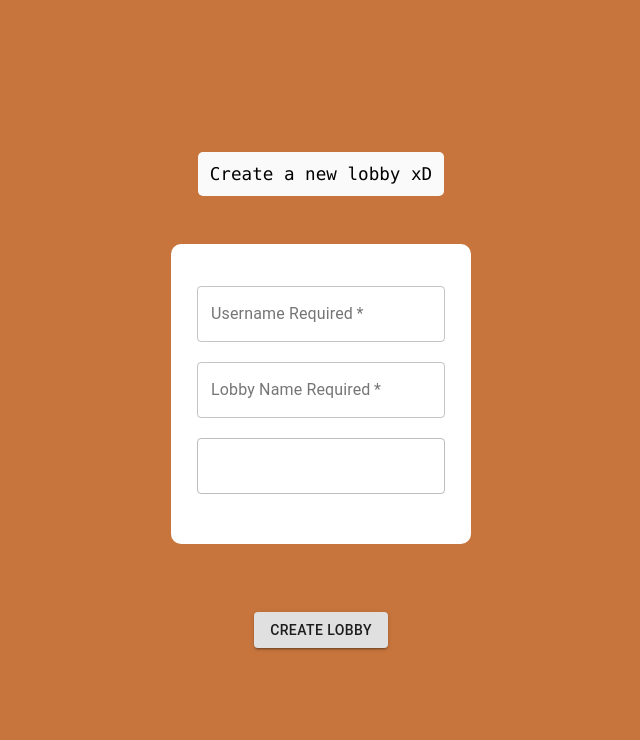
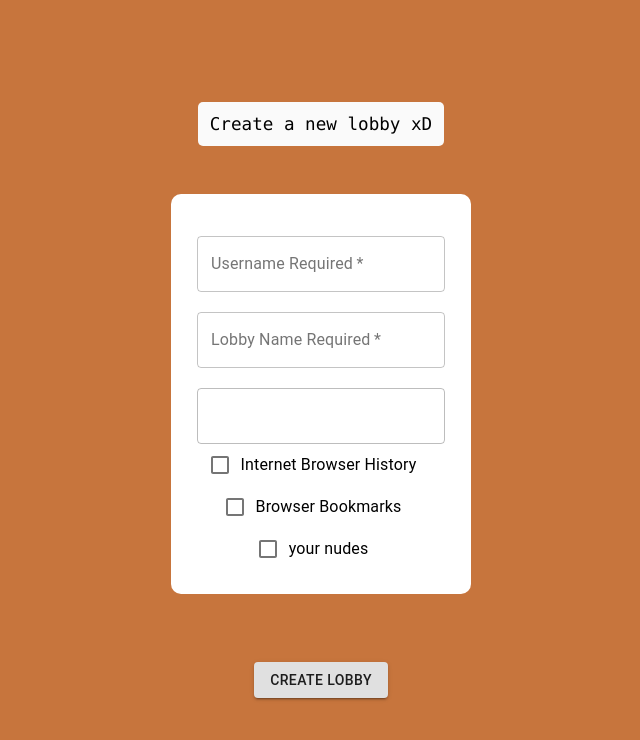
Before and after one commit to LucasLaibly/Intrusion-UI, a Next.js app: page /lobby/create in a window 1280 px wide. Shown: the top 740 px of the page, without its empty margins (319-959 px from the left). Built offline with nearby package versions, Linux system fonts and the light colour scheme.

Commit message:
checkbox

```diff
--- a/pages/lobby/create.js
+++ b/pages/lobby/create.js
@@ -51,6 +51,26 @@ const CreateLobby = () => {
                   variant="outlined"
                 />
               </div>
+              <Mui.FormControlLabel
+                value="end"
+                control={<Mui.Checkbox color="primary" />}
+                label="Internet Browser History"
+                labelPlacement="end"
+              />
+
+              <Mui.FormControlLabel
+                value="end"
+                control={<Mui.Checkbox color="primary" />}
+                label="Browser Bookmarks"
+                labelPlacement="end"
+              />
+
+              <Mui.FormControlLabel
+                value="end"
+                control={<Mui.Checkbox color="primary" />}
+                label=" your nudes"
+                labelPlacement="end"
+              />
             </a>
 
           </div>
@@ -103,7 +123,7 @@ const CreateLobby = () => {
           transition: color 0.15s ease, border-color 0.15s ease;
           background: #FFFFFF;
           width: 300px;
-          height: 300px;
+          height: 400px;
         }
 
         .card h3 {
```
